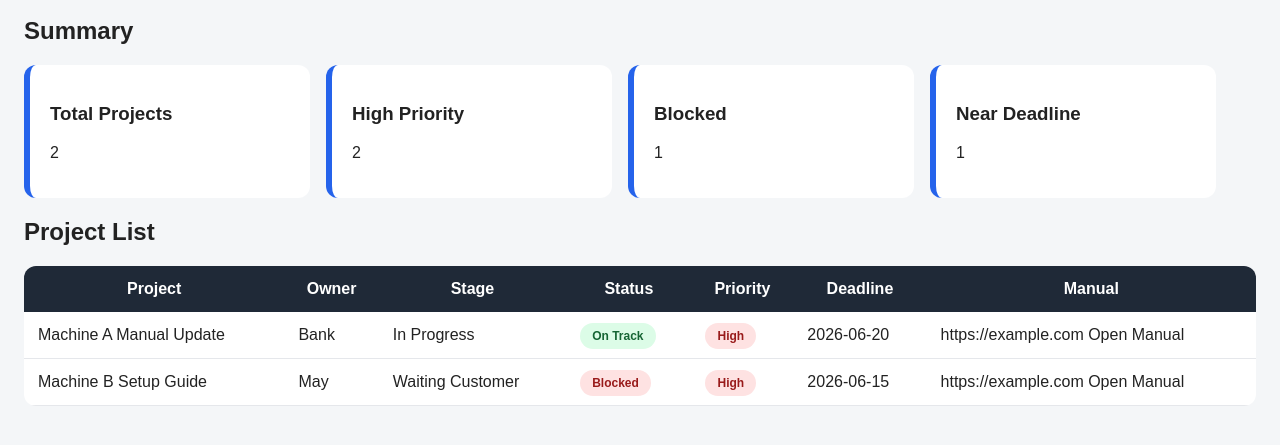
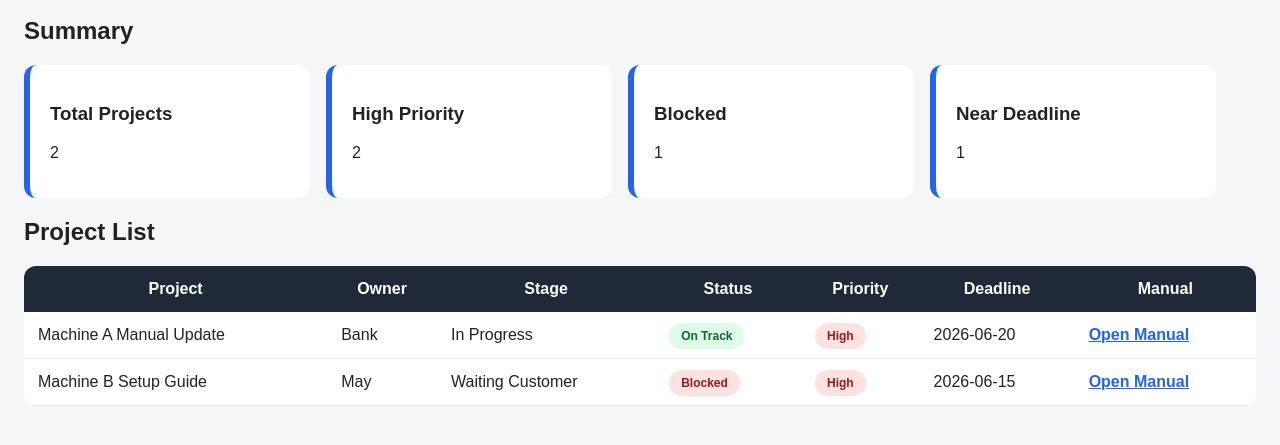
Before and after one commit to daboybank/project-control-draft, a plain HTML site: page index.html in a window 1280 px wide. Shown: the part 125-570 px from the top of the page. Drawn offline with Linux system fonts and the light colour scheme.

Commit message:
Update index.html

```diff
--- a/index.html
+++ b/index.html
@@ -51,53 +51,37 @@
         </thead>
 
         <tbody>
-
-          <!-- ✅ Project 1 -->
           <tr>
             <td>Machine A Manual Update</td>
             <td>Bank</td>
             <td>In Progress</td>
-
             <td>
               <span class="badge status-on-track">On Track</span>
             </td>
-
             <td>
               <span class="badge priority-high">High</span>
             </td>
-
             <td>2026-06-20</td>
-
             <td>
-              https://example.com
-                Open Manual
-              </a>
+              <a href="https://example.com" target="_blank" rel="noopener noreferrer">Open Manual</a>
             </td>
           </tr>
 
-          <!-- ✅ Project 2 -->
           <tr>
             <td>Machine B Setup Guide</td>
             <td>May</td>
             <td>Waiting Customer</td>
-
             <td>
               <span class="badge status-blocked">Blocked</span>
             </td>
-
             <td>
               <span class="badge priority-high">High</span>
             </td>
-
             <td>2026-06-15</td>
-
             <td>
-              https://example.com
-                Open Manual
-              </a>
+              <a href="https://example.com" target="_blank" rel="noopener noreferrer">Open Manual</a>
             </td>
           </tr>
-
         </tbody>
       </table>
     </div>
```
